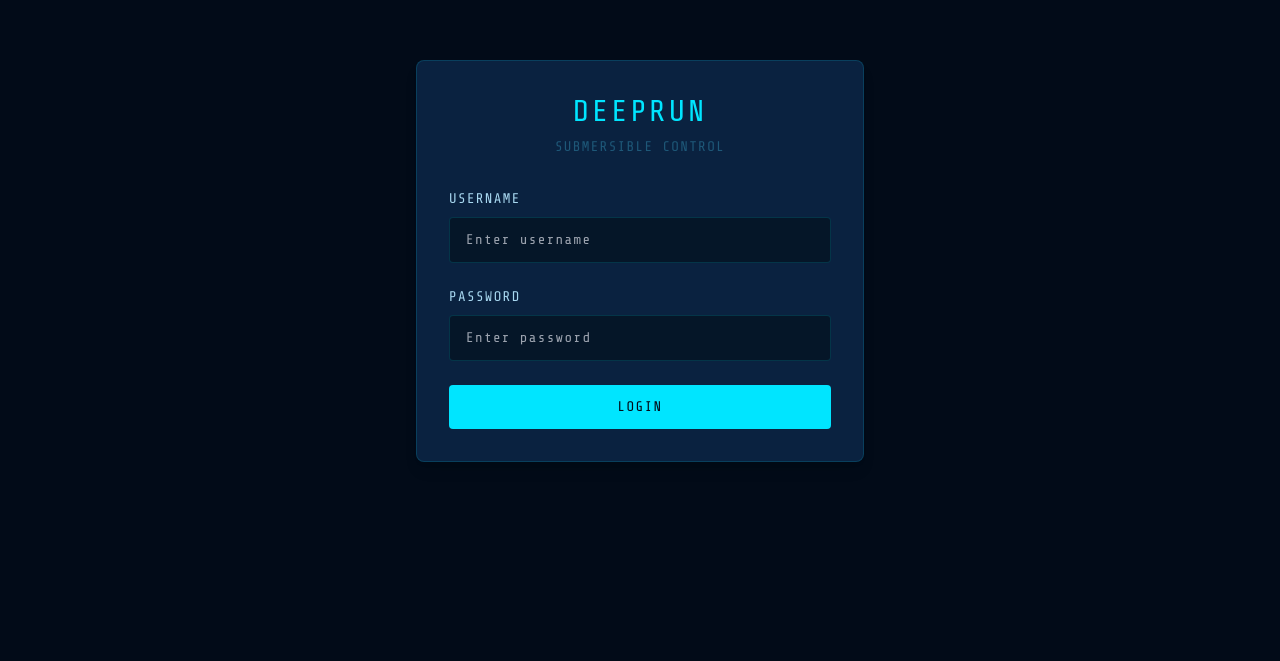
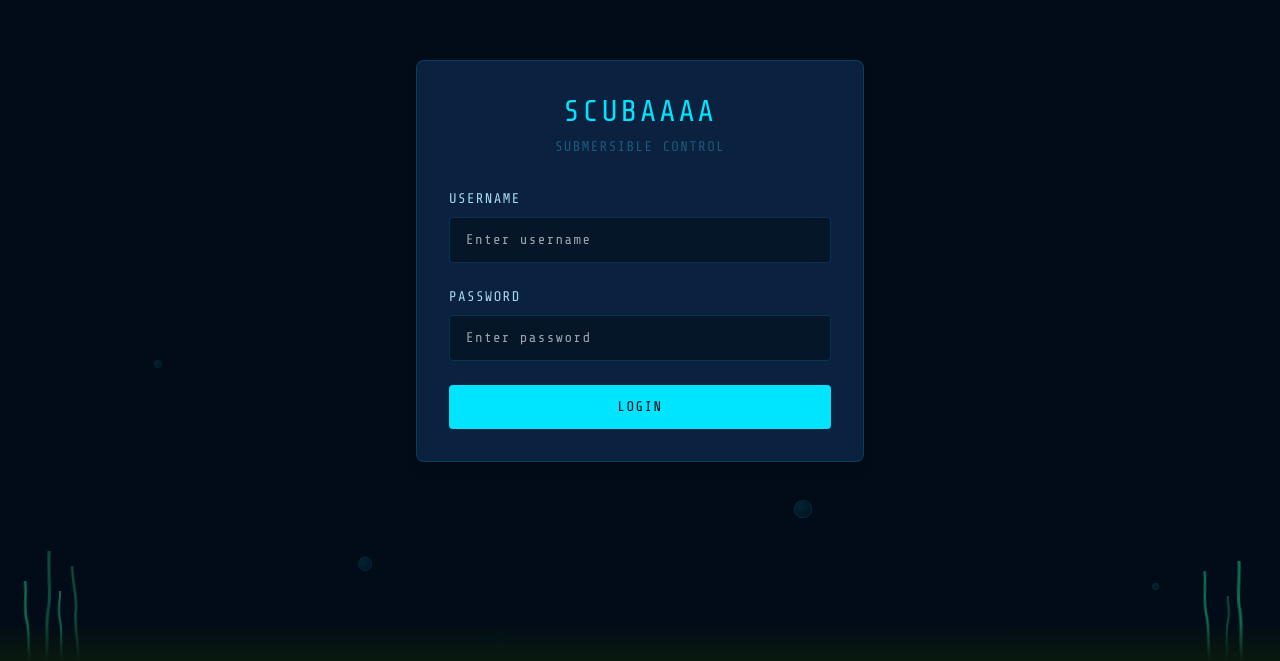
Before and after one commit to Rachana078/Scubaaaa, a React (Vite) app: page / in a window 1280 px wide. Shown: the part 139-800 px from the top of the page. Built offline with nearby package versions, Linux system fonts and the light colour scheme; no server answers.

Commit message:
yellow fish

```diff
--- a/src/App.tsx
+++ b/src/App.tsx
@@ -32,7 +32,7 @@ function MainApp({ username, onLogout }: { username: string; onLogout: () => voi
       {/* Submarine background layer */}
       <div className="fixed pointer-events-none" style={{ top: '38%', zIndex: 0 }} aria-hidden="true">
         <div className="submarine">
-          <svg width="220" height="80" viewBox="0 0 220 80" fill="none" opacity="0.12">
+          <svg width="220" height="80" viewBox="0 0 220 80" fill="none" opacity="0.12" style={{ transform: 'scaleX(-1)' }}>
             {/* Hull */}
             <ellipse cx="105" cy="52" rx="95" ry="22" fill="#00E5FF" />
             {/* Conning tower */}
--- a/src/components/EventLog.tsx
+++ b/src/components/EventLog.tsx
@@ -45,6 +45,24 @@ export function EventLog({ entries }: Props) {
           </svg>
         </div>
 
+        {/* Yellow fish 3 */}
+        <div className="fish-3 absolute pointer-events-none" style={{ top: '12%', zIndex: 1 }}>
+          <svg width="20" height="10" viewBox="0 0 24 12" fill="none">
+            <ellipse cx="14" cy="6" rx="9" ry="4.5" fill="rgba(255,220,80,0.55)" />
+            <polygon points="0,0 0,12 7,6" fill="rgba(255,200,50,0.5)" />
+            <circle cx="19" cy="4.5" r="1.1" fill="rgba(255,240,150,0.95)" />
+          </svg>
+        </div>
+
+        {/* Yellow fish 4 */}
+        <div className="fish-4 absolute pointer-events-none" style={{ top: '68%', zIndex: 1 }}>
+          <svg width="16" height="8" viewBox="0 0 18 9" fill="none">
+            <ellipse cx="11" cy="4.5" rx="7" ry="3.5" fill="rgba(255,210,60,0.5)" />
+            <polygon points="0,0 0,9 5,4.5" fill="rgba(255,195,40,0.45)" />
+            <circle cx="15" cy="3.2" r="0.9" fill="rgba(255,240,150,0.95)" />
+          </svg>
+        </div>
+
         {/* Fish 2 — swims at ~65% height */}
         <div className="fish-2 absolute pointer-events-none" style={{ top: '58%', zIndex: 1 }}>
           <svg width="16" height="9" viewBox="0 0 16 9" fill="none">
@@ -56,7 +74,7 @@ export function EventLog({ entries }: Props) {
 
         {/* Submarine — swims through at ~42% height */}
         <div className="sub-swim absolute pointer-events-none" style={{ top: '30%', zIndex: 1 }}>
-          <svg width="90" height="32" viewBox="0 0 90 32" fill="none" opacity="0.35">
+          <svg width="90" height="32" viewBox="0 0 90 32" fill="none" opacity="0.35" style={{ transform: 'scaleX(-1)' }}>
             <ellipse cx="43" cy="22" rx="38" ry="9" fill="#00E5FF" />
             <rect x="30" y="11" width="18" height="12" rx="3" fill="#00E5FF" />
             <rect x="44" y="5" width="2" height="8" rx="1" fill="#00E5FF" />
--- a/src/components/Login.tsx
+++ b/src/components/Login.tsx
@@ -36,12 +36,129 @@ export function Login({ onLogin }: LoginProps) {
   }
 
   return (
-    <div className="flex items-center justify-center min-h-screen" style={{ background: 'var(--color-bg-primary)' }}>
-      <div className="w-full max-w-md p-8 rounded-lg shadow-lg" style={{ background: 'var(--color-bg-elevated)', border: '1px solid var(--color-border-accent)' }}>
+    <div className="flex items-center justify-center min-h-screen relative overflow-hidden" style={{ background: 'var(--color-bg-primary)' }}>
+
+      {/* ── Ocean background layer ── */}
+      <div className="ocean-bubbles" aria-hidden="true">
+        <span className="bubble" /><span className="bubble" /><span className="bubble" />
+        <span className="bubble" /><span className="bubble" /><span className="bubble" />
+        <span className="bubble" /><span className="bubble" />
+      </div>
+
+      {/* Submarine cruising behind the card */}
+      <div className="submarine fixed pointer-events-none" style={{ top: '30%', zIndex: 0 }} aria-hidden="true">
+        <svg width="220" height="80" viewBox="0 0 220 80" fill="none" opacity="0.13" style={{ transform: 'scaleX(-1)' }}>
+          <ellipse cx="105" cy="52" rx="95" ry="22" fill="#00E5FF" />
+          <rect x="85" y="28" width="40" height="26" rx="6" fill="#00E5FF" />
+          <rect x="118" y="14" width="3" height="16" rx="1.5" fill="#00E5FF" />
+          <rect x="112" y="14" width="12" height="3" rx="1.5" fill="#00E5FF" />
+          <circle cx="70" cy="52" r="7" fill="#020B18" stroke="#00E5FF" strokeWidth="2" />
+          <circle cx="120" cy="52" r="7" fill="#020B18" stroke="#00E5FF" strokeWidth="2" />
+          <circle cx="200" cy="52" r="6" fill="none" stroke="#00E5FF" strokeWidth="2" />
+          <line x1="200" y1="46" x2="200" y2="58" stroke="#00E5FF" strokeWidth="2" />
+          <line x1="194" y1="52" x2="206" y2="52" stroke="#00E5FF" strokeWidth="2" />
+          <path d="M195 40 L210 30 L210 42 Z" fill="#00E5FF" />
+          <path d="M195 64 L210 74 L210 62 Z" fill="#00E5FF" />
+        </svg>
+      </div>
+
+      {/* Fish 1 */}
+      <div className="fish-1 fixed pointer-events-none" style={{ top: '20%', zIndex: 0 }} aria-hidden="true">
+        <svg width="28" height="14" viewBox="0 0 28 14" fill="none">
+          <ellipse cx="16" cy="7" rx="10" ry="5" fill="rgba(255,105,180,0.45)" />
+          <polygon points="0,0 0,14 8,7" fill="rgba(255,105,180,0.4)" />
+          <circle cx="22" cy="5.5" r="1.2" fill="rgba(255,182,213,0.9)" />
+        </svg>
+      </div>
+
+      {/* Fish 2 */}
+      <div className="fish-2 fixed pointer-events-none" style={{ top: '70%', zIndex: 0 }} aria-hidden="true">
+        <svg width="22" height="11" viewBox="0 0 22 11" fill="none">
+          <ellipse cx="13" cy="5.5" rx="8" ry="4" fill="rgba(255,105,180,0.45)" />
+          <polygon points="0,0 0,11 6,5.5" fill="rgba(255,105,180,0.4)" />
+          <circle cx="18" cy="4" r="1" fill="rgba(255,182,213,0.9)" />
+        </svg>
+      </div>
+
+
+      {/* Yellow fish 3 */}
+      <div className="fish-3 fixed pointer-events-none" style={{ top: '45%', zIndex: 0 }} aria-hidden="true">
+        <svg width="24" height="12" viewBox="0 0 24 12" fill="none" style={{ transform: 'scaleX(-1)' }}>
+          <ellipse cx="14" cy="6" rx="9" ry="4.5" fill="rgba(255,220,80,0.55)" />
+          <polygon points="0,0 0,12 7,6" fill="rgba(255,200,50,0.5)" />
+          <circle cx="19" cy="4.5" r="1.1" fill="rgba(255,240,150,0.95)" />
+        </svg>
+      </div>
+
+      {/* Yellow fish 4 — smaller, different height */}
+      <div className="fish-4 fixed pointer-events-none" style={{ top: '58%', zIndex: 0 }} aria-hidden="true">
+        <svg width="18" height="9" viewBox="0 0 18 9" fill="none" style={{ transform: 'scaleX(-1)' }}>
+          <ellipse cx="11" cy="4.5" rx="7" ry="3.5" fill="rgba(255,210,60,0.5)" />
+          <polygon points="0,0 0,9 5,4.5" fill="rgba(255,195,40,0.45)" />
+          <circle cx="15" cy="3.2" r="0.9" fill="rgba(255,240,150,0.95)" />
+        </svg>
+      </div>
+
+      {/* Whale — slow deep pass, faces right */}
+      <div className="whale fixed pointer-events-none" style={{ top: '55%', zIndex: 0 }} aria-hidden="true">
+        <svg width="180" height="80" viewBox="0 0 180 80" fill="none" opacity="0.18" style={{ transform: 'scaleX(-1)' }}>
+          {/* Body */}
+          <path d="M20 40 Q10 20 50 15 Q100 8 145 30 Q165 38 162 48 Q160 58 140 60 Q100 68 50 60 Q15 55 20 40 Z"
+            fill="#A8D8F0" />
+          {/* Belly lighter patch */}
+          <path d="M50 52 Q90 62 135 54 Q155 50 155 48 Q153 42 135 40 Q90 35 50 44 Z"
+            fill="#C8E8FF" opacity="0.4" />
+          {/* Tail flukes */}
+          <path d="M155 38 Q175 18 178 28 Q180 34 162 42 Z" fill="#A8D8F0" />
+          <path d="M155 52 Q175 70 178 60 Q180 54 162 46 Z" fill="#A8D8F0" />
+          {/* Fin */}
+          <path d="M90 15 Q95 0 108 8 Q102 15 90 15 Z" fill="#A8D8F0" />
+          {/* Eye */}
+          <circle cx="42" cy="36" r="4" fill="#020B18" />
+          <circle cx="43" cy="35" r="1.2" fill="#C8E8FF" />
+          {/* Mouth smile */}
+          <path d="M22 42 Q32 48 40 44" stroke="#7BB8D4" strokeWidth="1.2" fill="none" strokeLinecap="round" />
+        </svg>
+      </div>
+
+      {/* Seaweed cluster — bottom left */}
+      <div className="fixed bottom-0 left-6 flex items-end gap-1 pointer-events-none" style={{ zIndex: 0 }} aria-hidden="true">
+        <svg className="seaweed" width="12" height="80" viewBox="0 0 12 80" fill="none">
+          <path d="M6 80 C4 66 8 52 5 38 C3 26 7 12 6 0" stroke="#0F6B4F" strokeWidth="2.5" strokeLinecap="round" />
+        </svg>
+        <svg className="seaweed" width="12" height="110" viewBox="0 0 12 110" fill="none">
+          <path d="M6 110 C8 92 4 74 7 56 C9 40 5 20 6 0" stroke="#0D4A3A" strokeWidth="3" strokeLinecap="round" />
+        </svg>
+        <svg className="seaweed" width="12" height="70" viewBox="0 0 12 70" fill="none">
+          <path d="M6 70 C4 56 8 42 5 28 C3 16 7 6 6 0" stroke="#0F6B4F" strokeWidth="2" strokeLinecap="round" />
+        </svg>
+        <svg className="seaweed" width="12" height="95" viewBox="0 0 12 95" fill="none">
+          <path d="M6 95 C8 78 4 61 7 44 C9 30 5 14 6 0" stroke="#0D4A3A" strokeWidth="2.5" strokeLinecap="round" />
+        </svg>
+      </div>
+
+      {/* Seaweed cluster — bottom right */}
+      <div className="fixed bottom-0 right-8 flex items-end gap-1 pointer-events-none" style={{ zIndex: 0 }} aria-hidden="true">
+        <svg className="seaweed" width="12" height="90" viewBox="0 0 12 90" fill="none">
+          <path d="M6 90 C4 74 8 58 5 42 C3 28 7 12 6 0" stroke="#0F6B4F" strokeWidth="2.5" strokeLinecap="round" />
+        </svg>
+        <svg className="seaweed" width="12" height="65" viewBox="0 0 12 65" fill="none">
+          <path d="M6 65 C8 52 4 38 7 24 C9 14 5 5 6 0" stroke="#0D4A3A" strokeWidth="2" strokeLinecap="round" />
+        </svg>
+        <svg className="seaweed" width="12" height="100" viewBox="0 0 12 100" fill="none">
+          <path d="M6 100 C4 82 8 64 5 46 C3 30 7 14 6 0" stroke="#0F6B4F" strokeWidth="3" strokeLinecap="round" />
+        </svg>
+      </div>
+
+      {/* Ocean floor gradient */}
+      <div className="fixed bottom-0 left-0 right-0 pointer-events-none" style={{ height: '40px', background: 'linear-gradient(to top, #0A1A0F, transparent)', zIndex: 0 }} />
+
+      {/* Login card */}
+      <div className="w-full max-w-md p-8 rounded-lg shadow-lg relative" style={{ background: 'var(--color-bg-elevated)', border: '1px solid var(--color-border-accent)', zIndex: 1 }}>
         {/* Logo */}
         <div className="text-center mb-8">
           <div className="font-mono text-3xl tracking-widest mb-2" style={{ color: 'var(--color-accent-green)' }}>
-            DEEPRUN
+            SCUBAAAA
           </div>
           <div className="font-mono text-sm tracking-widest" style={{ color: 'var(--color-text-muted)' }}>
             SUBMERSIBLE CONTROL
--- a/src/components/TopBar.tsx
+++ b/src/components/TopBar.tsx
@@ -27,7 +27,7 @@ export function TopBar({ connected, username, onLogout }: Props) {
       style={{ borderColor: 'var(--color-border-accent)', background: 'var(--color-bg-surface)' }}>
       {/* Left: Logo */}
       <div className="font-mono text-lg tracking-widest" style={{ color: 'var(--color-accent-green)' }}>
-        DEEPRUN
+        SCUBAAAA
       </div>
 
       {/* Center: UTC clock */}
--- a/src/index.css
+++ b/src/index.css
@@ -126,7 +126,7 @@ html, body, #root {
 
 .submarine {
   animation: sub-traverse 35s linear infinite;
-  animation-delay: -10s;
+  animation-delay: -2s;
 }
 
 /* ─── Seaweed sway ────────────────────────────────────── */
@@ -174,6 +174,25 @@ html, body, #root {
   animation-delay: -9s;
 }
 
+@keyframes fish-swim-3 {
+  0%   { transform: translateX(-120px); }
+  100% { transform: translateX(calc(100vw + 120px)); }
+}
+
+@keyframes fish-swim-4 {
+  0%   { transform: translateX(-120px); }
+  100% { transform: translateX(calc(100vw + 120px)); }
+}
+
+@keyframes whale-swim {
+  0%   { transform: translateX(-400px); }
+  100% { transform: translateX(calc(100vw + 400px)); }
+}
+
+.fish-3 { animation: fish-swim-3 15s linear infinite; animation-delay: -5s; }
+.fish-4 { animation: fish-swim-4 22s linear infinite; animation-delay: -12s; }
+.whale  { animation: whale-swim 30s linear infinite; animation-delay: 0s; }
+
 /* ─── Video panel scanlines (sonar style) ─────────────── */
 
 @keyframes sonar-sweep {
```
